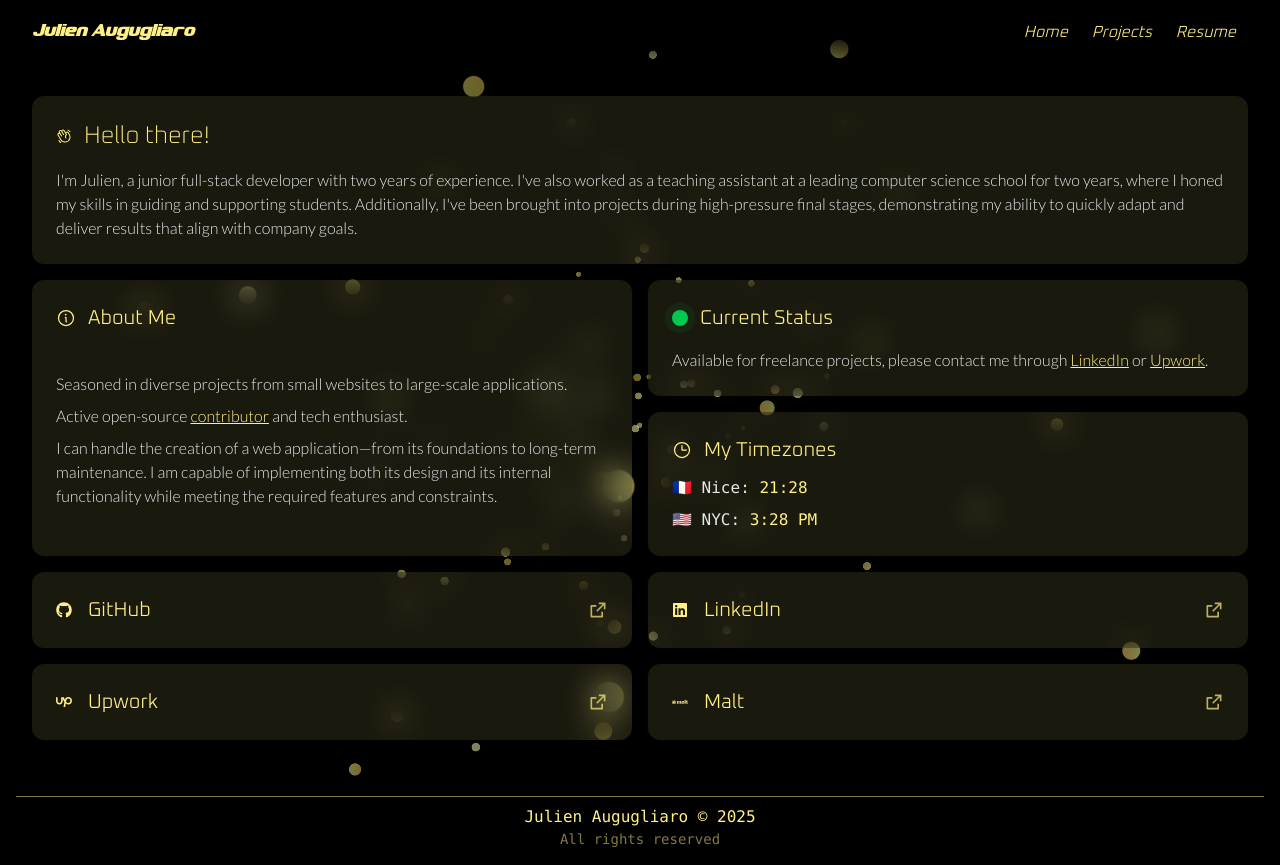
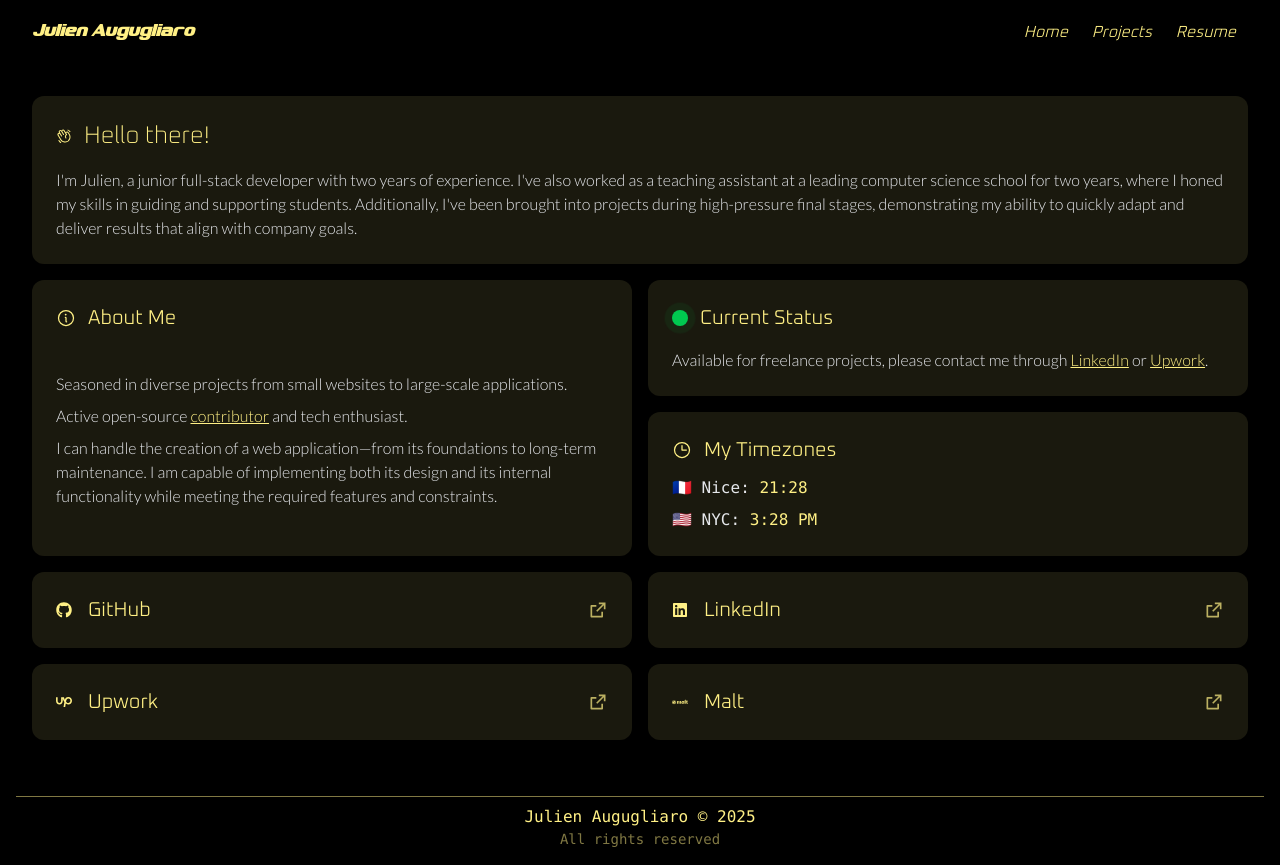
Before and after one commit to cram0/website-v3, a React (Vite) app: page / in a window 1280 px wide. Built offline with nearby package versions, Linux system fonts and the light colour scheme.

Commit message:
remove background function

```diff
--- a/src/app/layouts/MainLayout.tsx
+++ b/src/app/layouts/MainLayout.tsx
@@ -2,13 +2,13 @@ import Navbar from "../components/Navbar";
 import Footer from "../components/Footer";
 import { Outlet } from "react-router";
 
-import Background from "../components/Background";
+// import Background from "../components/Background";
 
 export default function MainLayout() {
   return (
     <>
       <div className="font-lato min-h-dvh bg-black font-light">
-        <Background />
+        {/* <Background /> */}
         <div className="flex min-h-dvh flex-col bg-black/50 text-yellow-200">
           {/* Navbar */}
           <Navbar />
```
